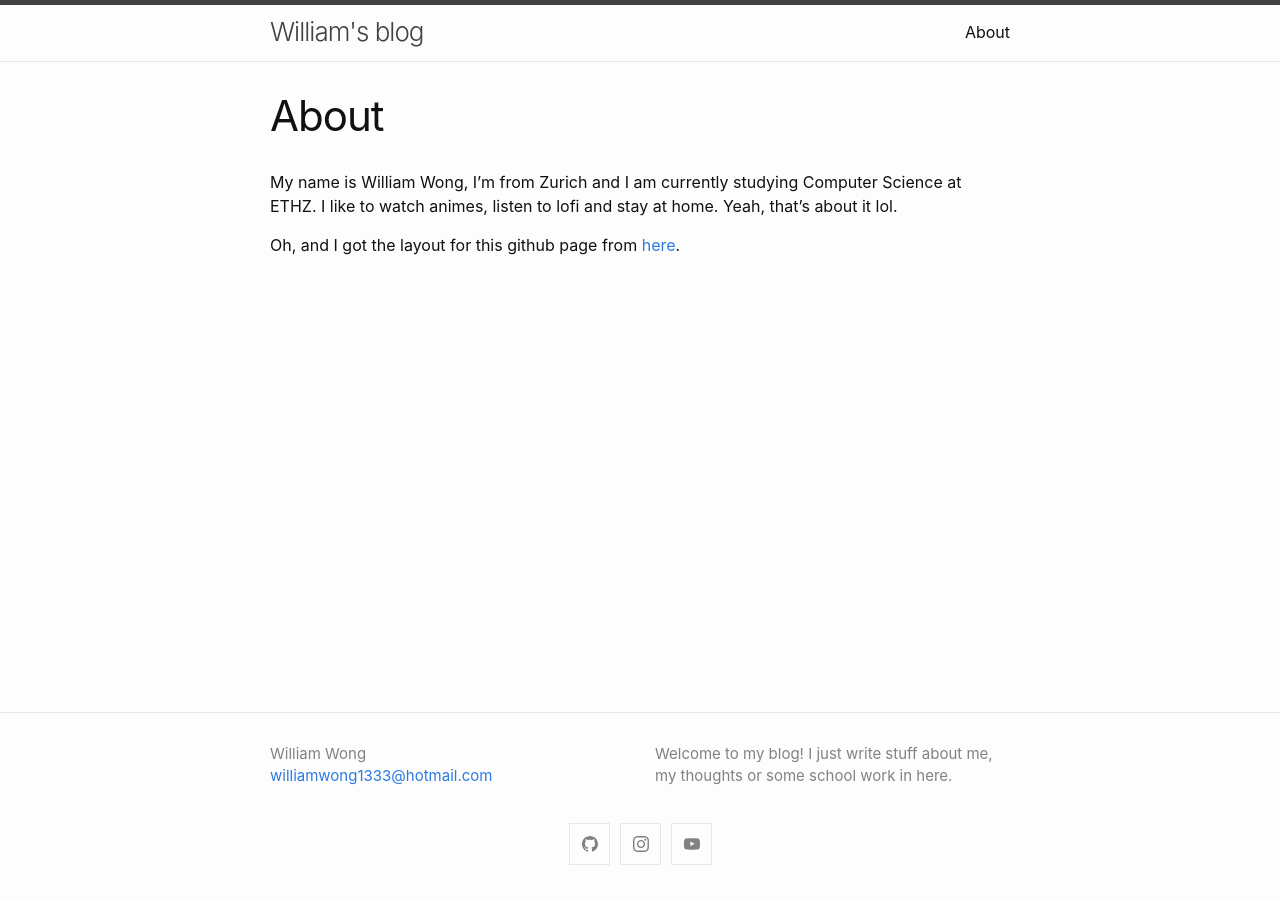
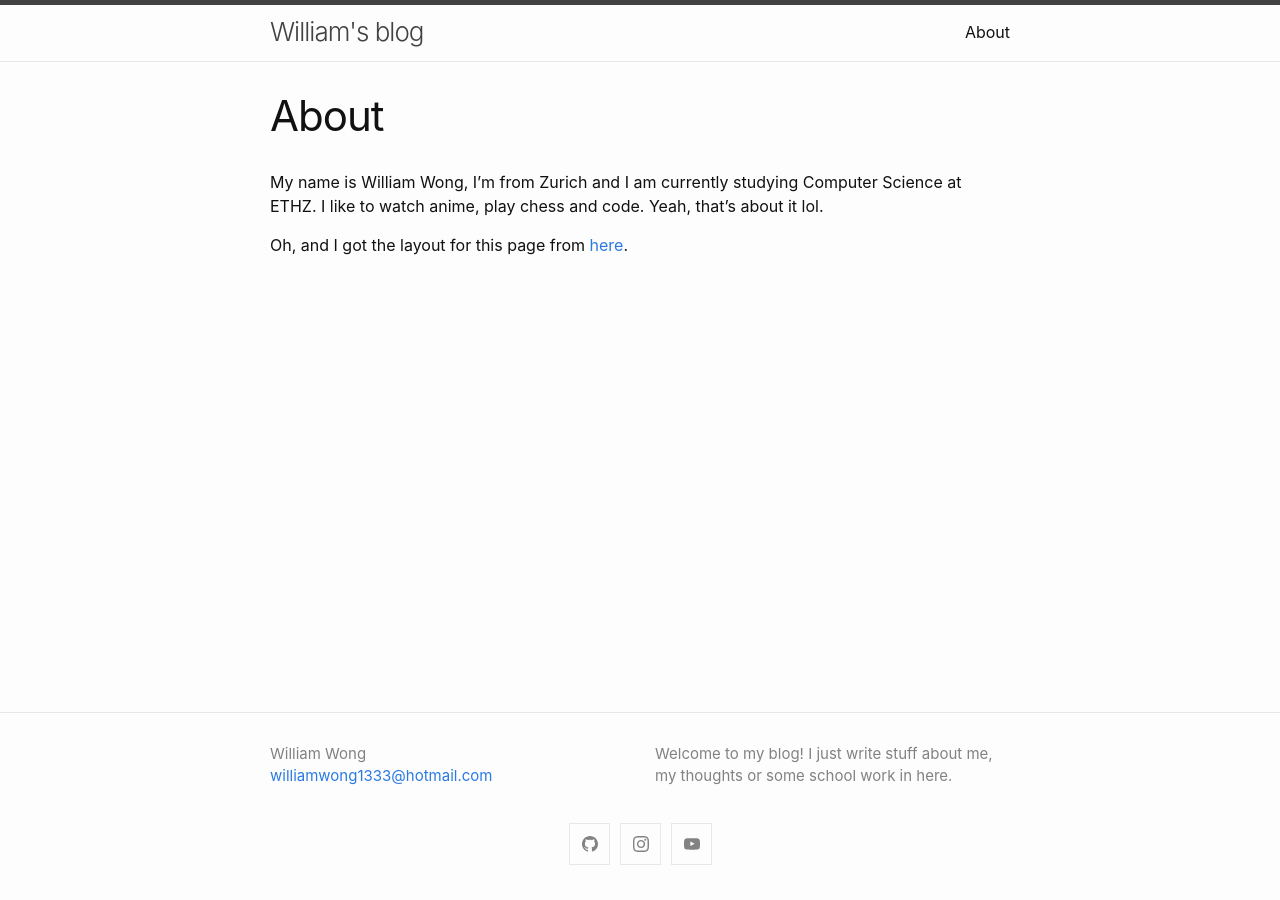
Before and after one commit to wongwil/wongwil.github.io, a Jekyll site: the page built from about.md, in a window 1280 px wide. Built offline with Jekyll 4.4.1, drawn with Linux system fonts in a browser that asks for light colours.

Commit message:
Update about.md

```diff
--- a/about.md
+++ b/about.md
@@ -5,6 +5,6 @@ permalink: /about/
 ---
 
 My name is William Wong, I'm from Zurich and I am currently studying Computer Science at ETHZ.
-I like to watch animes, listen to lofi and stay at home. Yeah, that's about it lol.
+I like to watch anime, play chess and code. Yeah, that's about it lol.
 
-Oh, and I got the layout for this github page from [here](https://github.com/jekyll/minima).
+Oh, and I got the layout for this page from [here](https://github.com/jekyll/minima).
```
